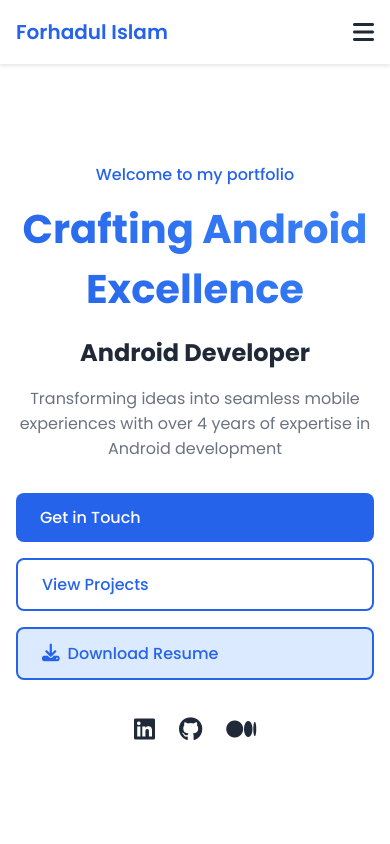
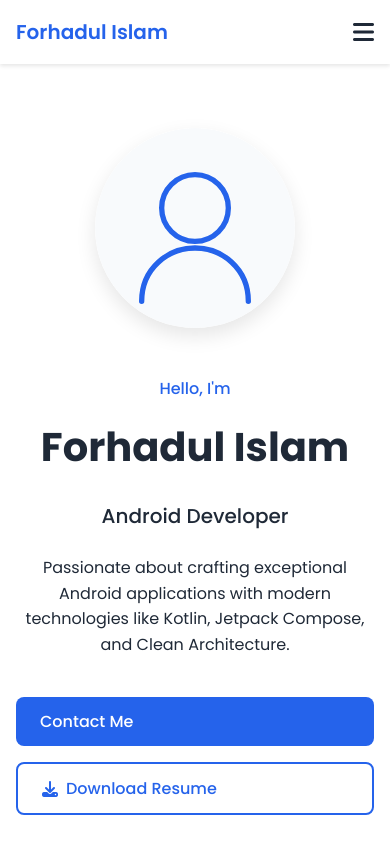
Before and after one commit to fitareq/fitareq.github.io, a plain HTML site: page index.html in a window 390 px wide. Shown: the top 844 px of the page. Drawn offline with Linux system fonts and the light colour scheme; no server answers.

Commit message:
Added profile image section
- Created profile image placeholder
- Updated home section layout
- Added responsive image styling
- Improved overall home section design

```diff
--- a/css/style.css
+++ b/css/style.css
@@ -121,46 +121,75 @@ a {
 
 .home-content {
     display: grid;
-    gap: 2rem;
+    grid-template-columns: 1fr 1fr;
+    align-items: center;
+    gap: 3rem;
 }
 
-.home-data {
-    text-align: center;
+.home-text {
+    display: flex;
+    flex-direction: column;
+    gap: 1rem;
 }
 
-.home-welcome {
-    display: block;
+.home-subtitle {
+    font-size: var(--normal-font-size);
     color: var(--primary-color);
     font-weight: 500;
-    margin-bottom: 0.75rem;
 }
 
 .home-title {
     font-size: var(--biggest-font-size);
-    margin-bottom: 1rem;
-    background: linear-gradient(45deg, var(--primary-color), var(--secondary-color));
-    -webkit-background-clip: text;
-    -webkit-text-fill-color: transparent;
+    font-weight: 700;
+    color: var(--title-color);
+    margin-bottom: 0.5rem;
 }
 
-.home-subtitle {
-    font-size: var(--h2-font-size);
+.home-role {
+    font-size: var(--h3-font-size);
     color: var(--text-color);
-    margin-bottom: 1rem;
+    font-weight: 500;
+    margin-bottom: 0.5rem;
 }
 
 .home-description {
-    color: var(--light-text);
-    margin-bottom: 2rem;
-    max-width: 600px;
-    margin-left: auto;
-    margin-right: auto;
+    font-size: var(--normal-font-size);
+    color: var(--text-color-light);
+    margin-bottom: 1.5rem;
+    line-height: 1.6;
 }
 
 .home-buttons {
     display: flex;
+    gap: 1rem;
+}
+
+.home-image {
+    display: flex;
     justify-content: center;
-    gap: 1rem;
+}
+
+.home-blob {
+    width: 300px;
+    height: 300px;
+    background: var(--container-color);
+    border-radius: 50%;
+    overflow: hidden;
+    display: flex;
+    justify-content: center;
+    align-items: center;
+    box-shadow: 0 8px 20px rgba(0, 0, 0, 0.1);
+}
+
+.home-img {
+    width: 100%;
+    height: 100%;
+    object-fit: cover;
+    transition: transform 0.3s;
+}
+
+.home-blob:hover .home-img {
+    transform: scale(1.1);
 }
 
 .button {
@@ -220,6 +249,38 @@ a {
 
 .social-link:hover {
     color: var(--primary-color);
+}
+
+/* Responsive */
+@media screen and (max-width: 968px) {
+    .home-content {
+        grid-template-columns: 1fr;
+        text-align: center;
+    }
+
+    .home-buttons {
+        justify-content: center;
+    }
+
+    .home-image {
+        order: -1;
+    }
+
+    .home-blob {
+        width: 250px;
+        height: 250px;
+    }
+}
+
+@media screen and (max-width: 576px) {
+    .home-buttons {
+        flex-direction: column;
+    }
+
+    .home-blob {
+        width: 200px;
+        height: 200px;
+    }
 }
 
 /* About */
--- a/index.html
+++ b/index.html
@@ -38,22 +38,25 @@
         <section class="home section" id="home">
             <div class="container">
                 <div class="home-content">
-                    <div class="home-data">
-                        <span class="home-welcome">Welcome to my portfolio</span>
-                        <h1 class="home-title">Crafting Android Excellence</h1>
-                        <h3 class="home-subtitle">Android Developer</h3>
-                        <p class="home-description">Transforming ideas into seamless mobile experiences with over 4 years of expertise in Android development</p>
+                    <div class="home-text">
+                        <span class="home-subtitle">Hello, I'm</span>
+                        <h1 class="home-title">Forhadul Islam</h1>
+                        <h3 class="home-role">Android Developer</h3>
+                        <p class="home-description">
+                            Passionate about crafting exceptional Android applications with modern technologies like Kotlin, Jetpack Compose, and Clean Architecture.
+                        </p>
                         <div class="home-buttons">
-                            <a href="#contact" class="button">Get in Touch</a>
-                            <a href="#projects" class="button button-ghost">View Projects</a>
-                            <a href="assets/Forhadul_Islam_Resume.pdf" download class="button button-resume"><i class="fas fa-download"></i> Download Resume</a>
+                            <a href="#contact" class="button">Contact Me</a>
+                            <a href="assets/Forhadul_Islam_Resume.pdf" class="button button-ghost" download>
+                                <i class="fas fa-download"></i> Download Resume
+                            </a>
                         </div>
                     </div>
-                </div>
-                <div class="social-links">
-                    <a href="https://www.linkedin.com/in/fitareq" target="_blank" class="social-link"><i class="fab fa-linkedin"></i></a>
-                    <a href="https://github.com/fitareq" target="_blank" class="social-link"><i class="fab fa-github"></i></a>
-                    <a href="https://medium.com/@fitareq" target="_blank" class="social-link"><i class="fab fa-medium"></i></a>
+                    <div class="home-image">
+                        <div class="home-blob">
+                            <img src="images/profile.svg" alt="Forhadul Islam" class="home-img">
+                        </div>
+                    </div>
                 </div>
             </div>
         </section>
```
Also changed, not shown: images/profile.svg (added).
